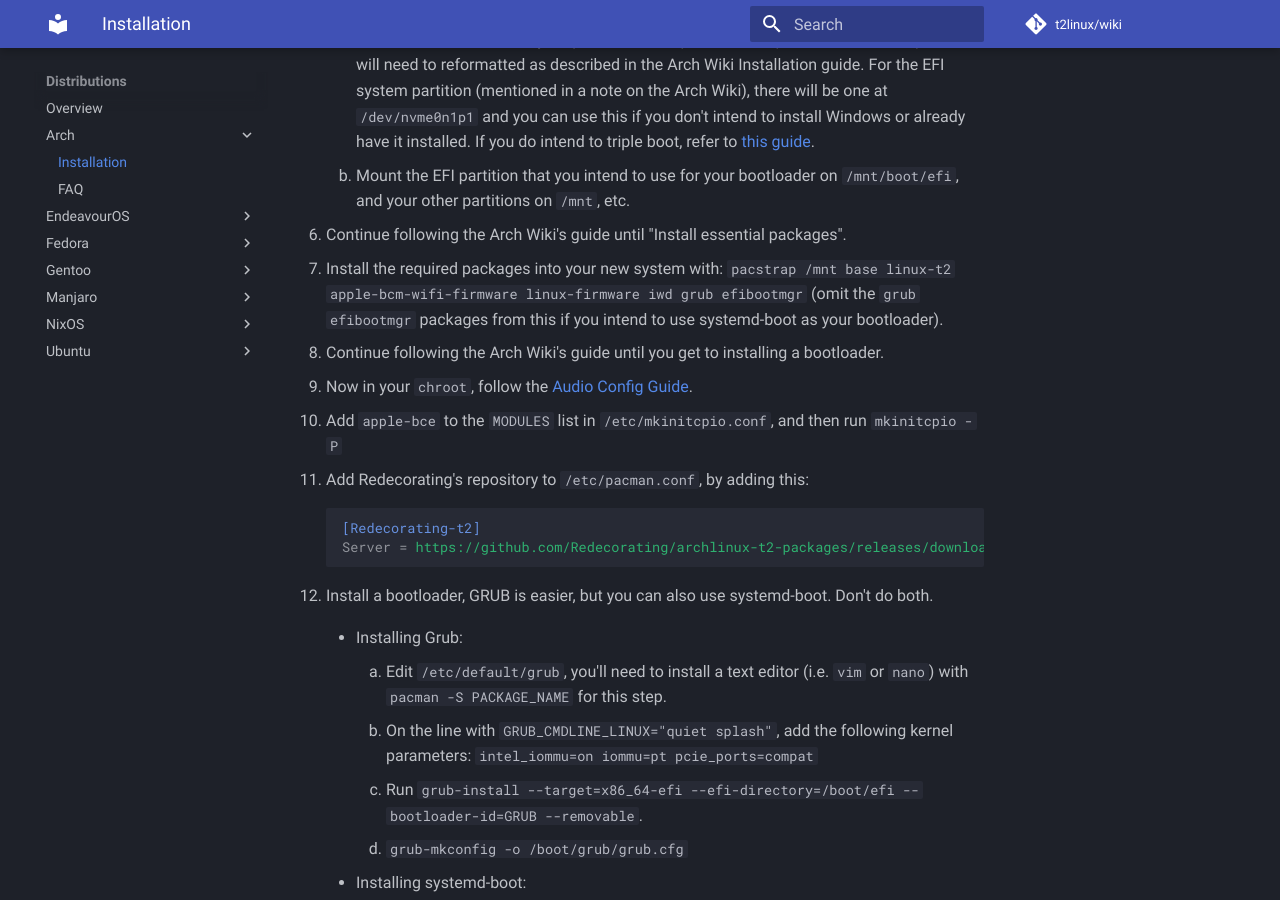
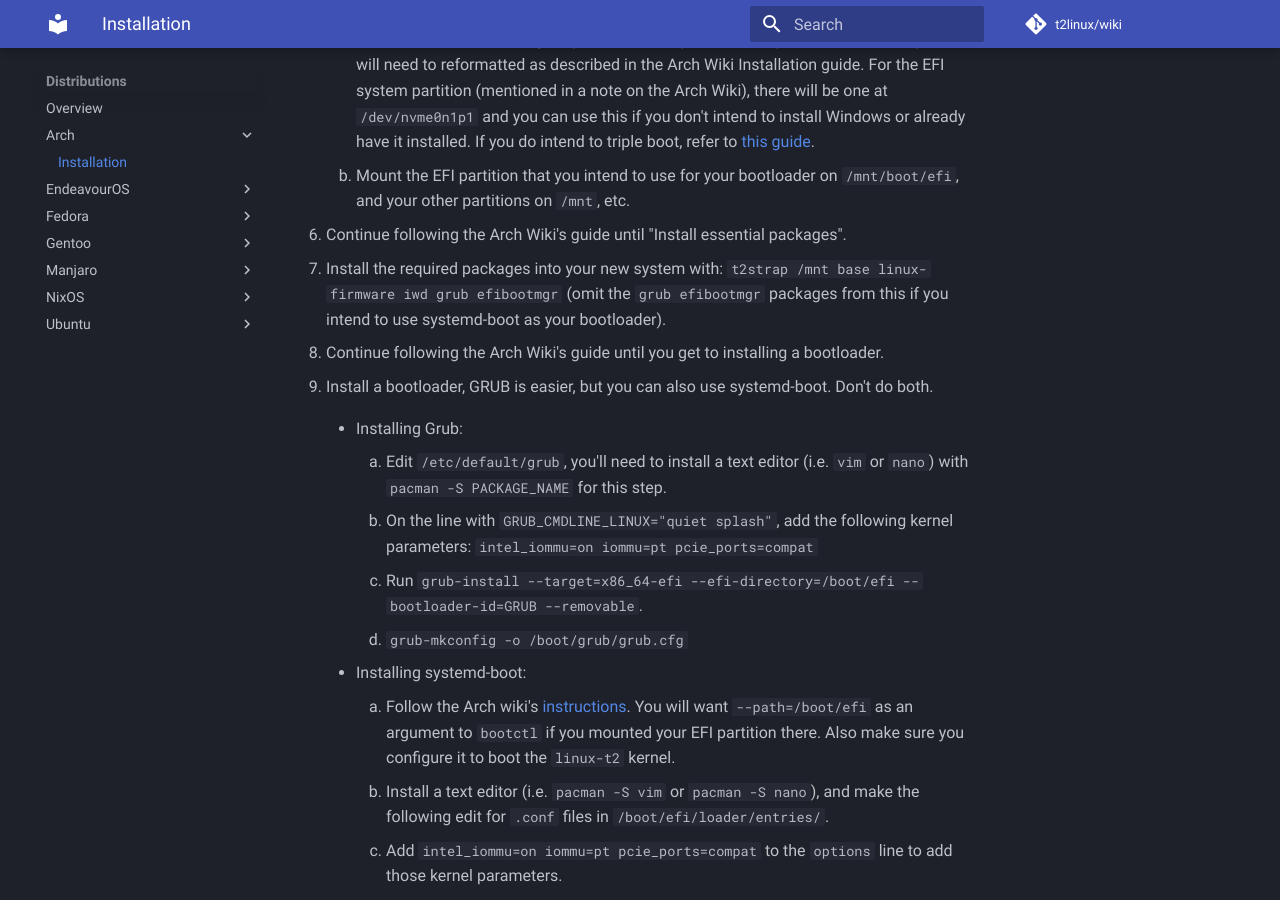
Before and after one commit to t2linux/wiki, an MkDocs documentation site: the page built from docs/distributions/arch/installation.md, in a window 1280 px wide and 900 px high, scrolled down 969 px. Built offline with MkDocs 1.6.1 and Material for MkDocs 9.7.7, drawn with Linux system fonts in a browser that asks for light colours; comment, search, counter and statistics services are not loaded; some of the changed text lies outside the part shown.

Commit message:
Remove unneeded FAQ.md from Arch and update installation guide to suit new ISO release

````diff
--- a/docs/distributions/arch/installation.md
+++ b/docs/distributions/arch/installation.md
@@ -35,22 +35,11 @@ You will need:
 
 6. Continue following the Arch Wiki's guide until "Install essential packages".
 
-7. Install the required packages into your new system with: `pacstrap /mnt base linux-t2 apple-bcm-wifi-firmware linux-firmware iwd grub efibootmgr` (omit the `grub efibootmgr` packages from this if you intend to use systemd-boot as your bootloader).
+7. Install the required packages into your new system with: `t2strap /mnt base linux-firmware iwd grub efibootmgr` (omit the `grub efibootmgr` packages from this if you intend to use systemd-boot as your bootloader).
 
 8. Continue following the Arch Wiki's guide until you get to installing a bootloader.
 
-9. Now in your `chroot`, follow the [Audio Config Guide](https://wiki.t2linux.org/guides/audio-config/).
-
-10. Add `apple-bce` to the `MODULES` list in `/etc/mkinitcpio.conf`, and then run `mkinitcpio -P`
-
-11. Add Redecorating's repository to `/etc/pacman.conf`, by adding this:
-
-    ```ini
-    [Redecorating-t2]
-    Server = https://github.com/Redecorating/archlinux-t2-packages/releases/download/packages
-    ```
-
-12. Install a bootloader, GRUB is easier, but you can also use systemd-boot. Don't do both.
+9. Install a bootloader, GRUB is easier, but you can also use systemd-boot. Don't do both.
 
     -   Installing Grub:
 
--- a/mkdocs.yml
+++ b/mkdocs.yml
@@ -63,7 +63,6 @@ nav:
           - Overview: distributions/overview.md
           - Arch:
                 - Installation: distributions/arch/installation.md
-                - FAQ: distributions/arch/faq.md
           - EndeavourOS:
                 - Installation: distributions/endeavouros/installation.md
           - Fedora:
````
Also changed, not shown: other parts of docs/distributions/arch/installation.md (+2 -2 lines), docs/distributions/arch/faq.md (deleted, +0 -17 lines).
